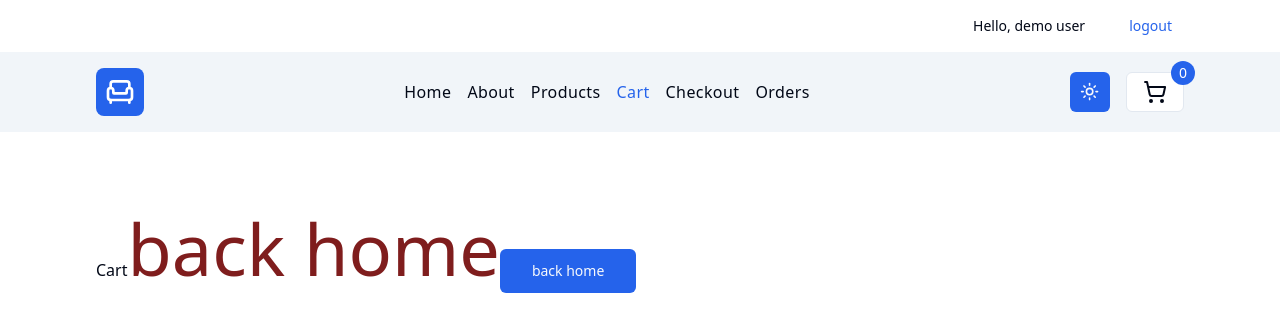
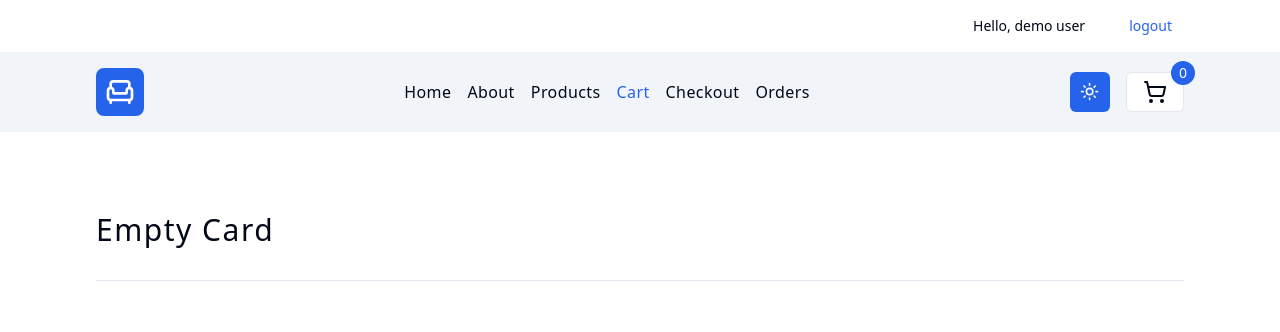
Before and after one commit to sloik89/E-commerce-typescript, a React (Vite) app in the folder frontend/: page /cart in a window 1280 px wide. Shown: the top 332 px of the page. Built offline with nearby package versions, Linux system fonts and the light colour scheme.

Commit message:
add cart totals

```diff
--- /dev/null
+++ b/frontend/src/components/CartItemsList.tsx
@@ -0,0 +1,5 @@
+const CartItemsList = () => {
+  return <div>CartItemsList</div>;
+};
+
+export default CartItemsList;
--- /dev/null
+++ b/frontend/src/components/CartTotals.tsx
@@ -0,0 +1,40 @@
+import { useAppSelector } from "@/hooks";
+import { Card, CardTitle } from "@/components/ui/card";
+import { Separator } from "@/components/ui/separator";
+import { formatDollars } from "@/utilis";
+const CartTotals = () => {
+  const { cartTotal, shipping, tax, orderTotal } = useAppSelector(
+    (state) => state.cartState
+  );
+  console.log(cartTotal, shipping, tax, orderTotal);
+  return (
+    <Card className="p-8 bg-muted flex flex-col gap-y-4">
+      <CartTotalRow label="Subtotal" amount={cartTotal} />
+      <CartTotalRow label="Shipping" amount={shipping} />
+      <CartTotalRow label="Tax" amount={tax} />
+      <CardTitle className="mt-8 ">
+        <CartTotalRow label="Order total" amount={orderTotal} lastRow />
+      </CardTitle>
+    </Card>
+  );
+};
+function CartTotalRow({
+  label,
+  amount,
+  lastRow,
+}: {
+  label: string;
+  amount: number;
+  lastRow?: boolean;
+}) {
+  return (
+    <>
+      <p className="flex justify-between text-sm">
+        <span>{label}</span>
+        <span>{formatDollars(amount)}</span>
+      </p>
+      {lastRow ? null : <Separator />}
+    </>
+  );
+}
+export default CartTotals;
--- a/frontend/src/components/index.ts
+++ b/frontend/src/components/index.ts
@@ -23,3 +23,5 @@ export { default as FormRange } from "./FormRange";
 export { default as FormChecbox } from "./FormChecbox";
 export { default as SelectProductColor } from "./SelectProductColor";
 export { default as SelectProductAmount } from "./SelectProductAmount";
+export { default as CartItemsList } from "./CartItemsList";
+export { default as CartTotals } from "./CartTotals";
--- a/frontend/src/pages/Cart.tsx
+++ b/frontend/src/pages/Cart.tsx
@@ -1,21 +1,36 @@
 import React from "react";
 import { Button } from "@/components/ui/button";
 import { Link } from "react-router-dom";
-import { useSelector } from "react-redux";
+
 import { useAppSelector } from "@/hooks";
+import { CartItemsList, CartTotals, SectionTitle } from "../components";
 const Cart = () => {
-  const { cartItems } = useAppSelector((state) => state.cartState);
-  console.log(cartItems);
+  const user = null;
+  const { numItemsInCart } = useAppSelector((state) => state.cartState);
+  if (numItemsInCart === 0) {
+    return <SectionTitle text="Empty card" />;
+  }
   return (
-    <div>
-      Cart
-      <Link className="text-red-900 text-7xl" to="/">
-        back home
-      </Link>
-      <Button asChild size="lg">
-        <Link to="/">back home</Link>
-      </Button>
-    </div>
+    <>
+      <SectionTitle text="Shopping card" />
+      <div className="mt-8 grid gap-8 lg:grid-cols-12">
+        <div className="lg:col-span-8">
+          <CartItemsList />
+        </div>
+        <div className="lg:col-span-4 lg:pl-4">
+          <CartTotals />
+          {user ? (
+            <Button asChild>
+              <Link to="/checkout">Procced to checkout</Link>
+            </Button>
+          ) : (
+            <Button asChild>
+              <Link to="/login">Please login</Link>
+            </Button>
+          )}
+        </div>
+      </div>
+    </>
   );
 };
 
--- a/frontend/src/pages/SingleProduct.tsx
+++ b/frontend/src/pages/SingleProduct.tsx
@@ -38,9 +38,10 @@ const SingleProduct = () => {
   const [active, setActive] = useState(colors[0]);
   const handleBag = () => {
     console.log("handle bag");
+
     dispatch(
       addItem({
-        id,
+        id: id + active,
         title: name,
         price: price.toString(),
         amount,
```
